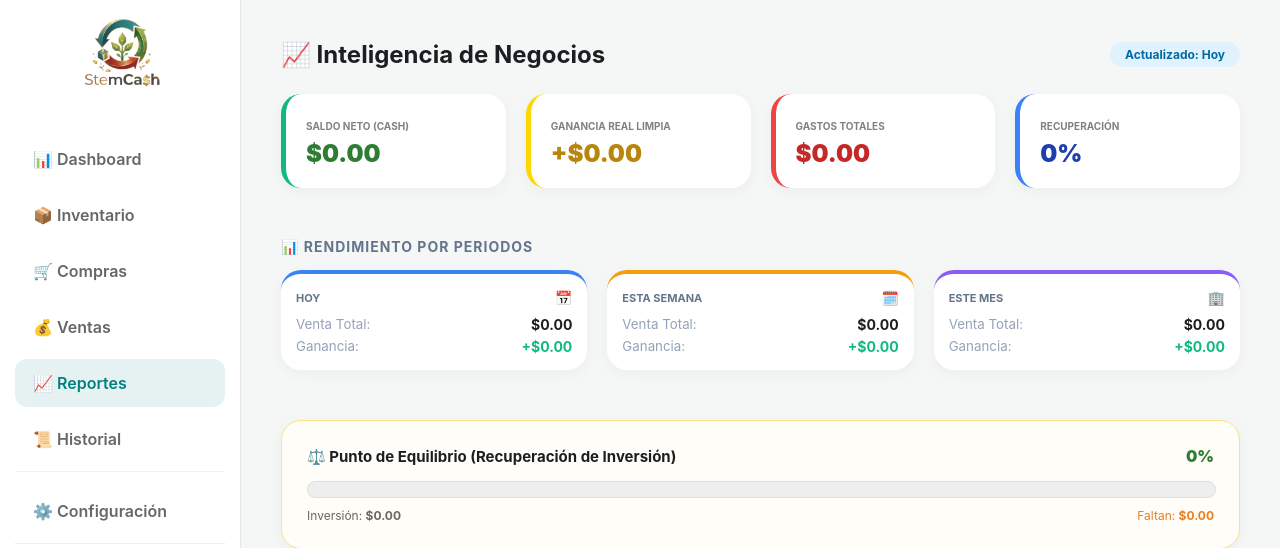
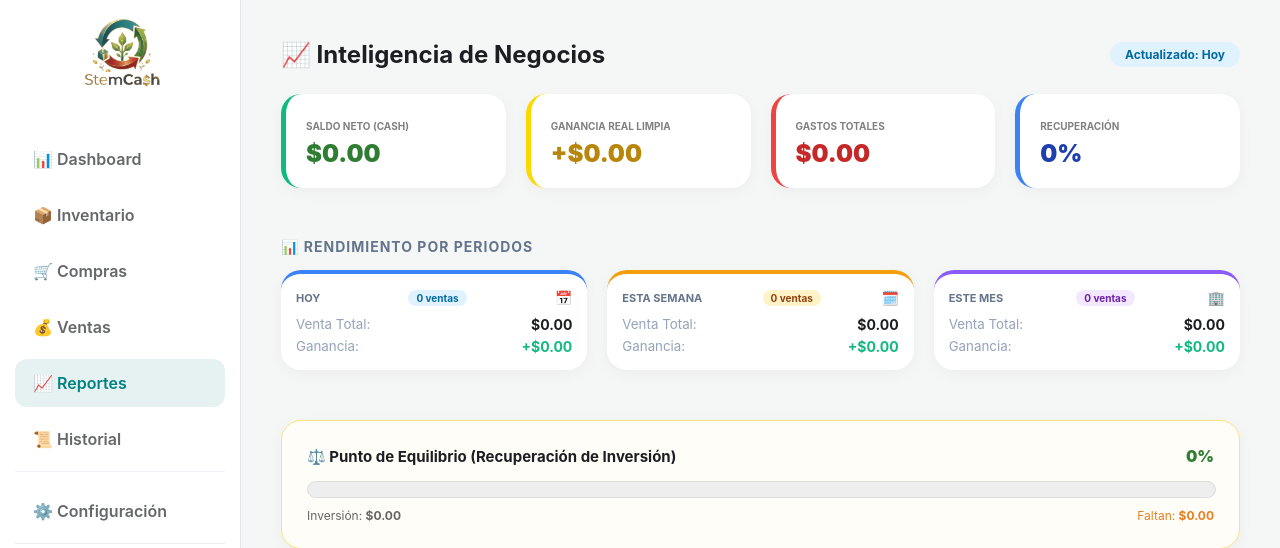
Before and after one commit to mexicano12/StemCash, a Flask app: page /reportes in a window 1280 px wide. Shown: the top 548 px of the page. Run offline with Flask 3, Linux system fonts and the light colour scheme; a user stored in the database is signed in.

Commit message:
Update reportes.html

```diff
--- a/templates/reportes.html
+++ b/templates/reportes.html
@@ -60,6 +60,9 @@
         <div class="card" style="border-top: 4px solid #3b82f6; padding: 15px;">
             <div style="display: flex; justify-content: space-between; align-items: center; margin-bottom: 10px;">
                 <span style="font-size: 11px; font-weight: bold; color: #64748b;">HOY</span>
+                <span style="background: #e0f2fe; color: #0369a1; padding: 2px 8px; border-radius: 10px; font-size: 10px; font-weight: bold;">
+                    {{ n_hoy }} ventas
+                </span>
                 <span style="font-size: 14px;">📅</span>
             </div>
             <div style="display: flex; flex-direction: column; gap: 5px;">
@@ -77,6 +80,9 @@
         <div class="card" style="border-top: 4px solid #f59e0b; padding: 15px;">
             <div style="display: flex; justify-content: space-between; align-items: center; margin-bottom: 10px;">
                 <span style="font-size: 11px; font-weight: bold; color: #64748b;">ESTA SEMANA</span>
+                <span style="background: #fef3c7; color: #92400e; padding: 2px 8px; border-radius: 10px; font-size: 10px; font-weight: bold;">
+                    {{ n_semana }} ventas
+                </span>
                 <span style="font-size: 14px;">🗓️</span>
             </div>
             <div style="display: flex; flex-direction: column; gap: 5px;">
@@ -94,6 +100,9 @@
         <div class="card" style="border-top: 4px solid #8b5cf6; padding: 15px;">
             <div style="display: flex; justify-content: space-between; align-items: center; margin-bottom: 10px;">
                 <span style="font-size: 11px; font-weight: bold; color: #64748b;">ESTE MES</span>
+                <span style="background: #f3e8ff; color: #6b21a8; padding: 2px 8px; border-radius: 10px; font-size: 10px; font-weight: bold;">
+                    {{ n_mes }} ventas
+                </span>
                 <span style="font-size: 14px;">🏢</span>
             </div>
             <div style="display: flex; flex-direction: column; gap: 5px;">
```
Lines whose indentation alone changed are shown as unchanged.
